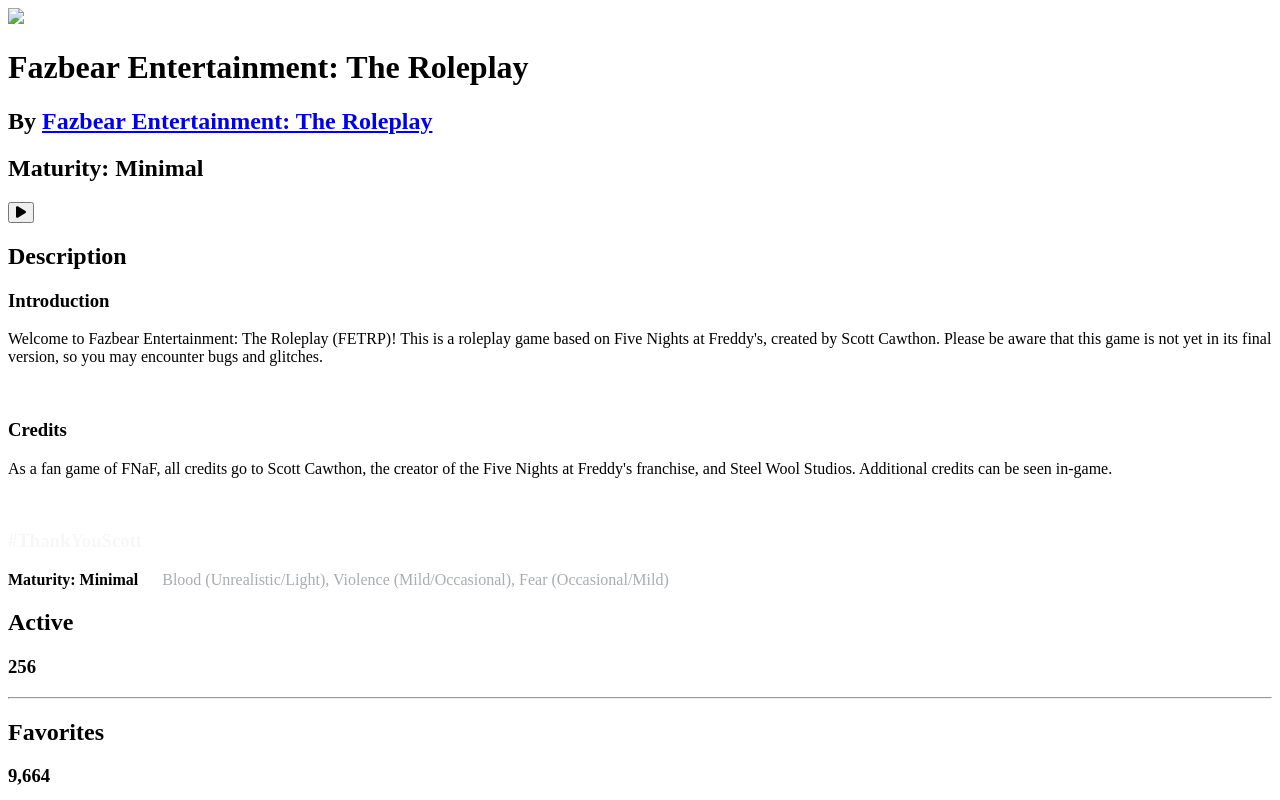
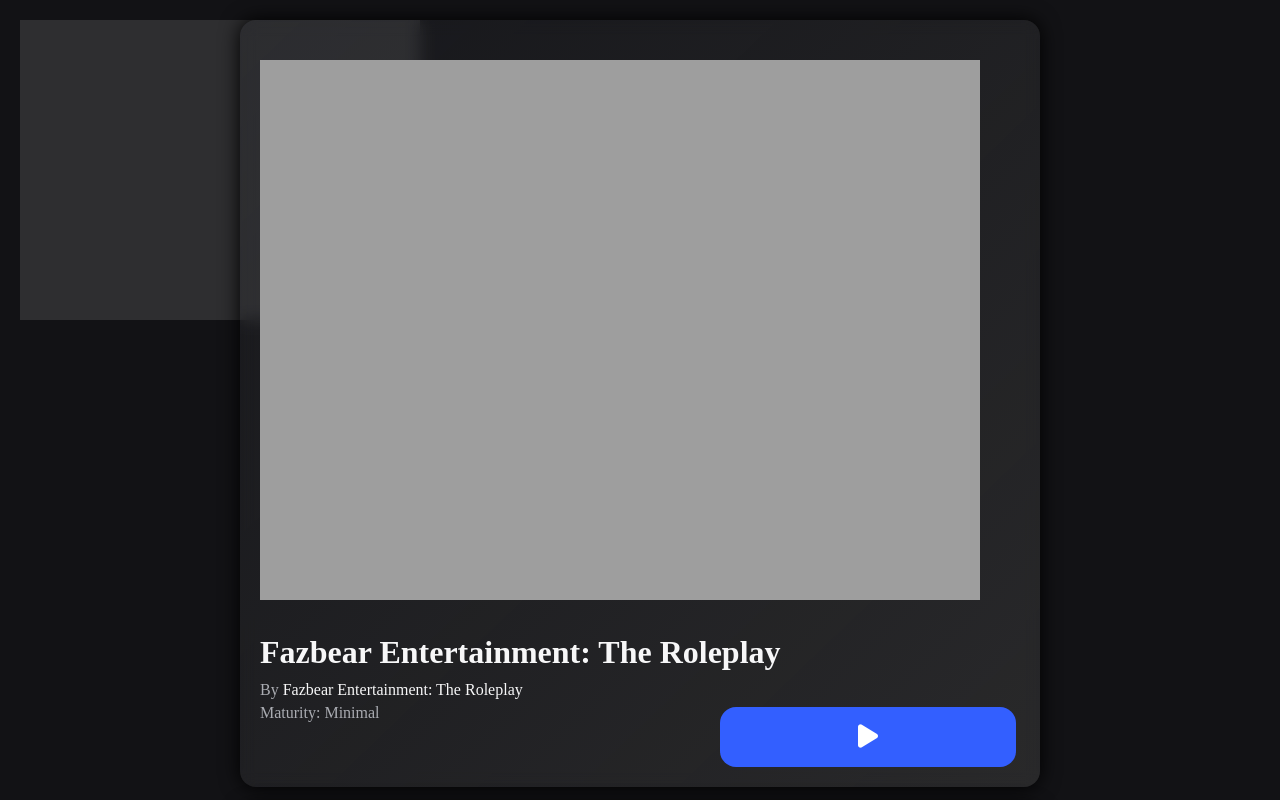
Before and after one commit to Ordac/fetrp-site, a plain HTML site: page index.html in a window 1280 px wide. Shown: the top 800 px of the page. Drawn offline with Linux system fonts and the light colour scheme; the site is published under a folder, as on GitHub Pages, so addresses that start at the root find nothing.

Commit message:
better file-pathing

```diff
--- a/index.html
+++ b/index.html
@@ -6,14 +6,14 @@
     <meta name="viewport" content="width=device-width, initial-scale=1.0">
     <title>My Website</title>
 
-    <link rel="stylesheet" href="/style.css">
+    <link rel="stylesheet" href="style.css">
     <script src="https://kit.fontawesome.com/2ace4dd0e5.js" crossorigin="anonymous"></script>
 </head>
 
 <body>
     <div class="backgroundImage" ;></div>
     <div class="centerCards" id="gameCard">
-        <img class="cardText" id="pageThumbnail" src="/images/FETRP 2024 Page Thumbnail.png">
+        <img class="cardText" id="pageThumbnail" src="images/FETRP 2024 Page Thumbnail.png">
         <h1 class="cardText" id="gameTitle">Fazbear Entertainment: The Roleplay</h1>
         <h2 class="cardText" class="titleSub" id="author">By <font class="author" color=#f7f7f8><a
                     href="https://www.roblox.com/communities/5651051/Fazbear-Entertainment-The-Roleplay#!/about"
```
